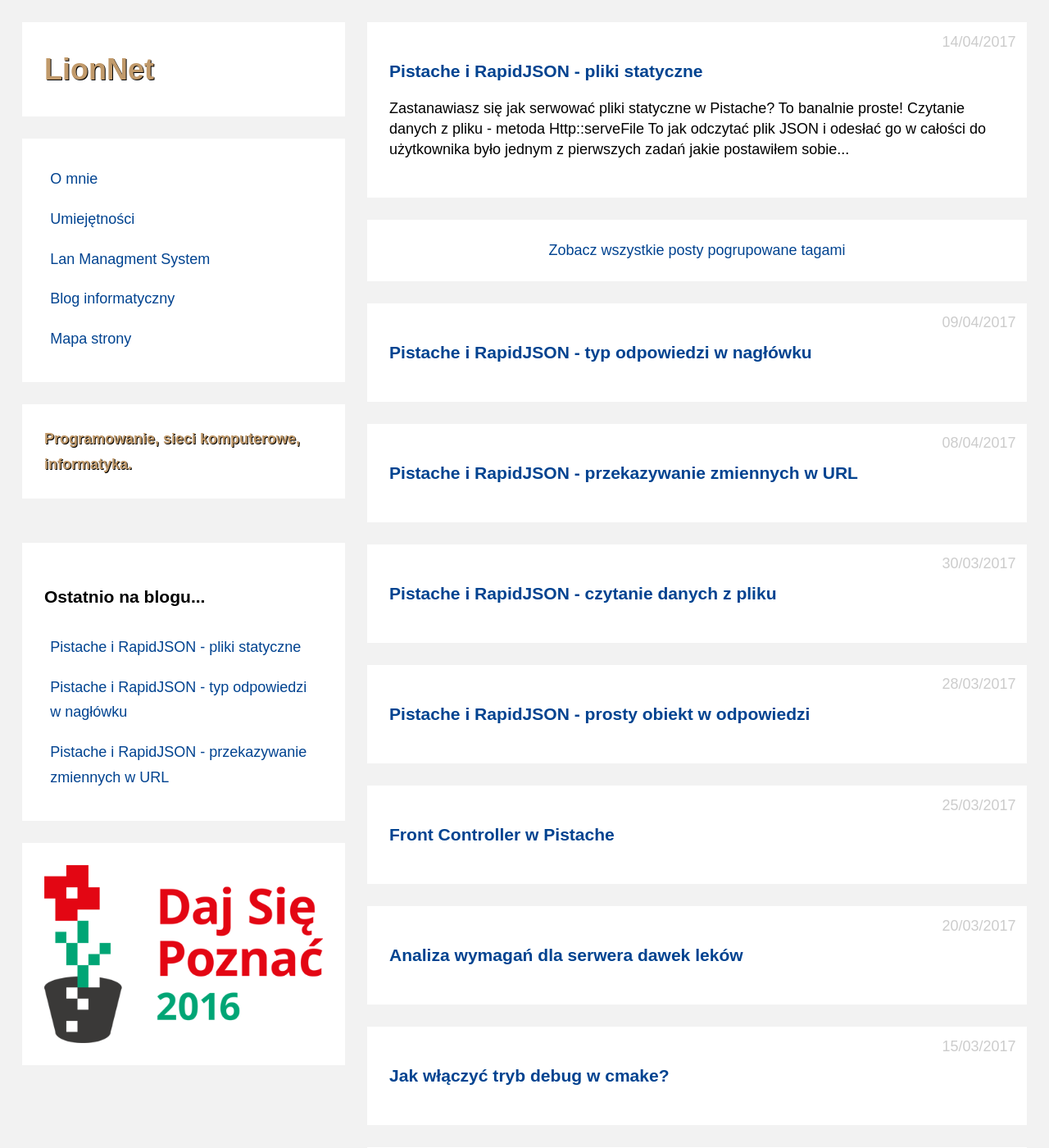
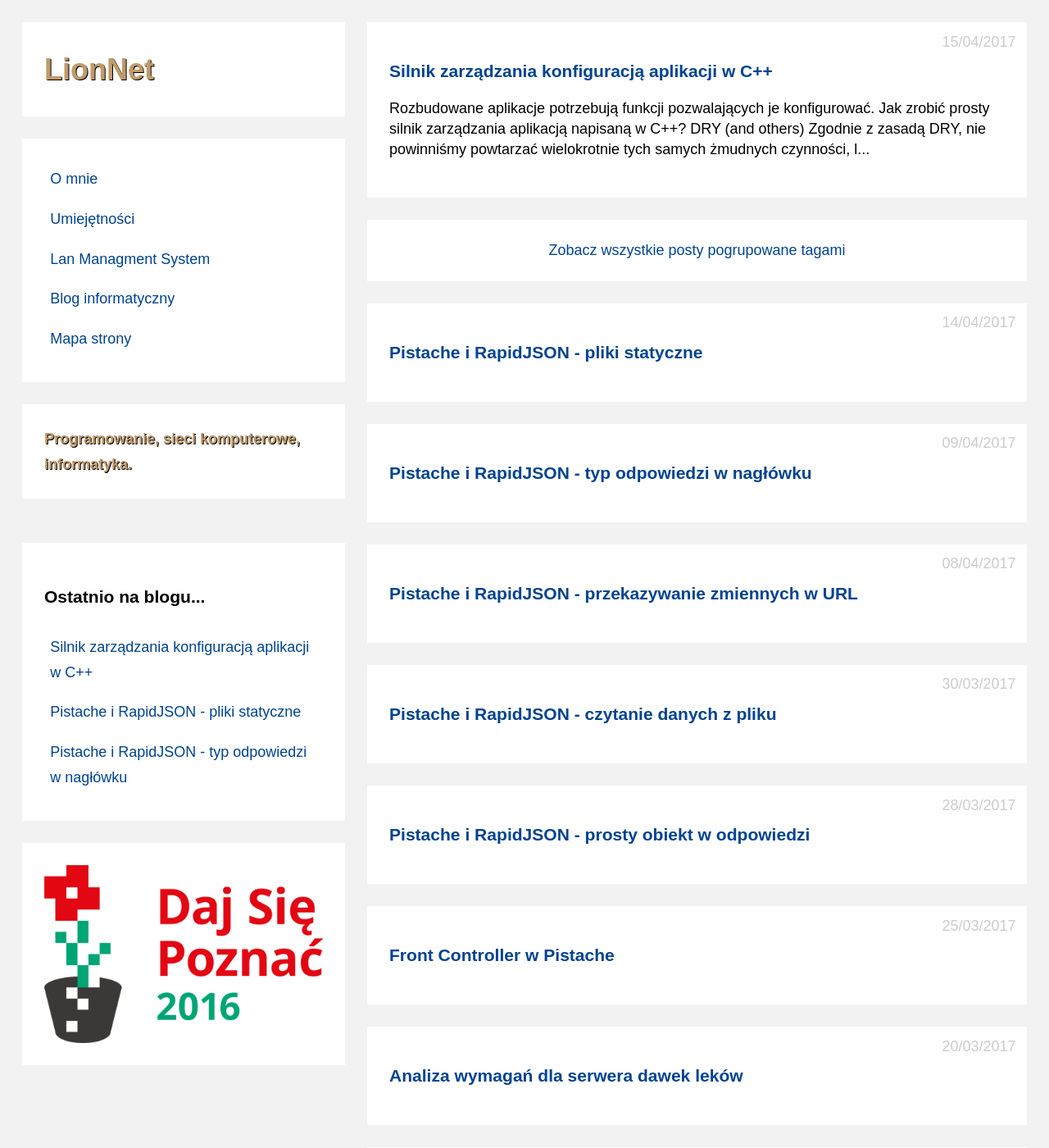
Before and after one commit to maciejlew/maciejlew.github.io, a Jekyll site: the page built from pages/blog.md, in a window 1280 px wide and 1400 px high. Shown: the whole window at 82% size. Built offline with Jekyll 4.4.1, drawn with Linux system fonts in a browser that asks for light colours; comment, search, counter and statistics services are not loaded; some of the changed lines change nothing that is shown.

Commit message:
Adds post 'Silnik zarządzania konfiguracją aplikacji w C++'

```diff
--- a/_includes/acronyms.md
+++ b/_includes/acronyms.md
@@ -83,3 +83,4 @@
 *[DDS]: Drug Dose Server
 *[HTTP]: Hypertext Transfer Protocol
 *[MIME]: Multipurpose Internet Mail Extensions
+*[DI]: Dependency Injection
--- /dev/null
+++ b/_posts/2017-04-15-silnik-zarzadzania-konfiguracja-aplikacji-w-c++.md
@@ -0,0 +1,88 @@
+---
+layout: post
+title: 'Silnik zarządzania konfiguracją aplikacji w C++'
+date: '2017-04-15 21:30:00'
+description: 'Przykład wysyłania wykorzystania silnika zarządzania konfiguracją w C++'
+keywords: 'daj się poznać 2017, konkurs programistyczny, aplikacja konkursowa,
+drug dose framework, aplikacja mobilna, pas pediatryczny, dawkowanie leków,
+settingsparser, dependency injection, wstrzykiwanie zależności'
+tags:
+- DSP2017
+- C++
+- DDS
+img_hosting: "http://interpc.pl/~mlewinterpc/lion.net.pl/2017/04/15/silnik-zarzadzania-konfiguracja-aplikacji-w-c++/"
+---
+
+Rozbudowane aplikacje potrzebują funkcji pozwalających je konfigurować. Jak zrobić
+prosty silnik zarządzania aplikacją napisaną w C++?
+
+### DRY (and others)
+
+Zgodnie z zasadą DRY, nie powinniśmy powtarzać wielokrotnie tych samych żmudnych
+czynności, lecz wypracować mechanizmy pozwalające wydzielić tę czynność do
+narzędzia wielokrotnego użytku, tym samym automatyzując sobie pracę i skracając
+jej czas i redukując potrzebne na jej wykonanie zasoby. Zasadę tę można śmiało
+rozszerzyć - nie powinniśmy powtarzać także przygotowanych przez innych rozwiązań,
+zwłaszcza gdy działają, są udostępnione za darmo i są odpowiadającej nam jakości
+(no chyba że w celach nauki). Podsumowując, warto się rozejrzeć za gotowymi
+narzędziami do zarządzania konfiguracją aplikacji napisanych w C++.
+
+### SettingsParser
+
+SettingsParser jest prostą biblioteką napisaną w C++, nieposiadającą zewnętrznych
+zależności, udostępnioną za darmo na licencji [zlib][1], [udostępnioną na GitHubie][2]
+przez programistę Foaly.
+
+Biblioteka SettingsParser pozwala na odczyt i zapis konfiguracji w formacie
+przypominającym stary i lubiany format ini (ale bez wsparcia dla sekcji). Mamy tu
+więc proste, jednolinijkowe **konstrukcje *klucz = wartość***. To jednak wystarczy
+nam już aby skonfigurować prostą aplikację.
+
+{% highlight cpp startinline %}
+SettingsParser settings;
+if (!settings.loadFromFile("dds.ini")) {
+    return -1;
+}
+{% endhighlight %}
+
+Ponadto, dzięki wbudowanym metodom szablonowym, biblioteka ta zadba o konwersję
+odczytanych z pliku wartości do typu zmiennej której wartość tę chcemy przypisać
+(w przykładzie DrugsHandler dziedziczy po Handler):
+
+{% highlight cpp startinline %}
+Handler::Handler(SettingsParser settings) : settings(settings) {}
+
+SettingsParser Handler::getSettings() {
+    return settings;
+}
+
+void DrugsHandler::onRequest(const Net::Rest::Request& request, Net::Http::ResponseWriter response) {
+
+    std::string files_path;
+
+    getSettings().get("files_path", files_path);
+
+    if (!files_path.empty()) {
+
+        std::ostringstream s;
+        s << files_path << "/drugs.json";
+
+        Http::serveFile(response, s.str().c_str(), MIME(Application, Json));
+
+    } else {
+        response.send(Http::Code::Internal_Server_Error);
+    }
+
+}
+{% endhighlight %}
+
+Biblioteka SettingsParser może być łatwo zaadoptowana do każdego projektu, a dzięki
+braku zależności łatwo wstrzyknieta do kodu i wkorzystana stosując techniki DI.
+
+Pokazane w tym wpisie przykłady są zaczerpnięte z [aplikacji DDS][3].
+
+[1]: https://en.wikipedia.org/wiki/Zlib_License
+[2]: https://github.com/Foaly/SettingsParser
+[3]: https://github.com/maciejlew/drug-dose-server
+
+{% include acronyms.md %}
--- a/pages/map.md
+++ b/pages/map.md
@@ -33,6 +33,7 @@ breadcrumbs:
  * [Umiejętności](../umiejetnosci/)
  * [Kontakt](../kontakt/)
  * [Blog informatyczny](../blog/)
+   * [Silnik zarządzania konfiguracją aplikacji w C++](../2017/04/15/silnik-zarzadzania-konfiguracja-aplikacji-w-c++.html)
    * [Pistache i RapidJSON - pliki statyczne](../2017/04/14/pistache-i-rapidjson-pliki-statyczne.html)
    * [Pistache i RapidJSON - typ odpowiedzi w nagłówku](../2017/04/09/pistache-i-rapidjson-typ-odpowiedzi-w-naglowku.html)
    * [Pistache i RapidJSON - przekazywanie zmiennych w URL](../2017/04/08/pistache-i-rapidjson-przekazywanie-zmiennych-w-url.html)
```
